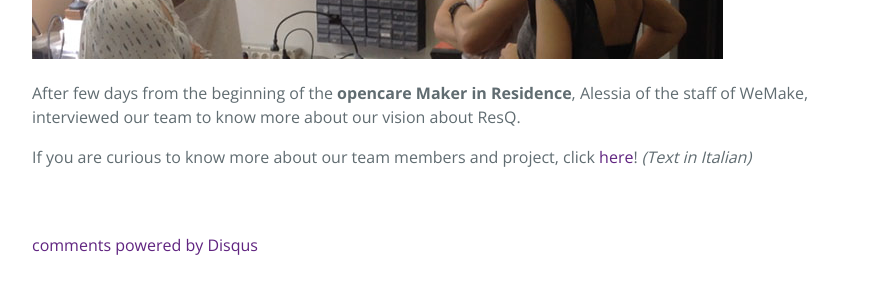
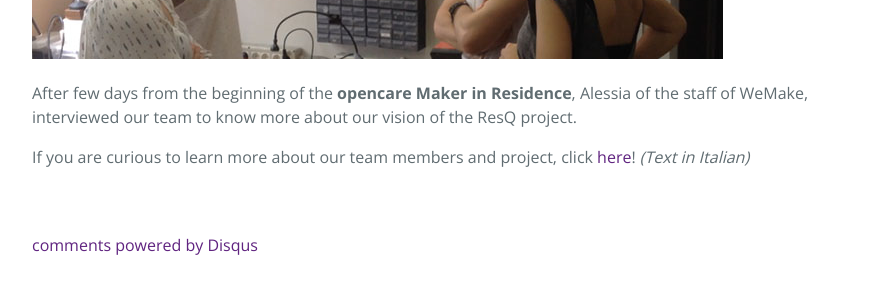
Before and after one commit to opencarecc/ResQ, a Jekyll site: the page built from _posts/2017-06-21-mir-interview.md, in a window 1280 px wide. Shown: the part 417-717 px from the top of the page, without its empty margins (192-1087 px from the left). Built offline with Jekyll 4.4.1, drawn with Linux system fonts in a browser that asks for light colours; comment, search, counter and statistics services are not loaded.

Commit message:
edit text post

```diff
--- a/_posts/2017-06-21-mir-interview.md
+++ b/_posts/2017-06-21-mir-interview.md
@@ -11,6 +11,6 @@ published: true
 
 <img src="https://opencarecc.github.io/ResQ/assets/ResQ-post-img-interview.jpg" alt="ResQ-Interview">
 
-After few days from the beginning of the <b>opencare Maker in Residence</b>, Alessia of the staff of WeMake, interviewed our team to know more about our vision about ResQ.
+After few days from the beginning of the <b>opencare Maker in Residence</b>, Alessia of the staff of WeMake, interviewed our team to know more about our vision of the ResQ project.
 
-If you are curious to know more about our team members and project, click  [here](http://wemake.cc/2017/06/21/il-team-resq-al-lavoro-lintegrazione-dei-migranti/)! <i>(Text in Italian)</i>
+If you are curious to learn more about our team members and project, click  [here](http://wemake.cc/2017/06/21/il-team-resq-al-lavoro-lintegrazione-dei-migranti/)! <i>(Text in Italian)</i>
```
